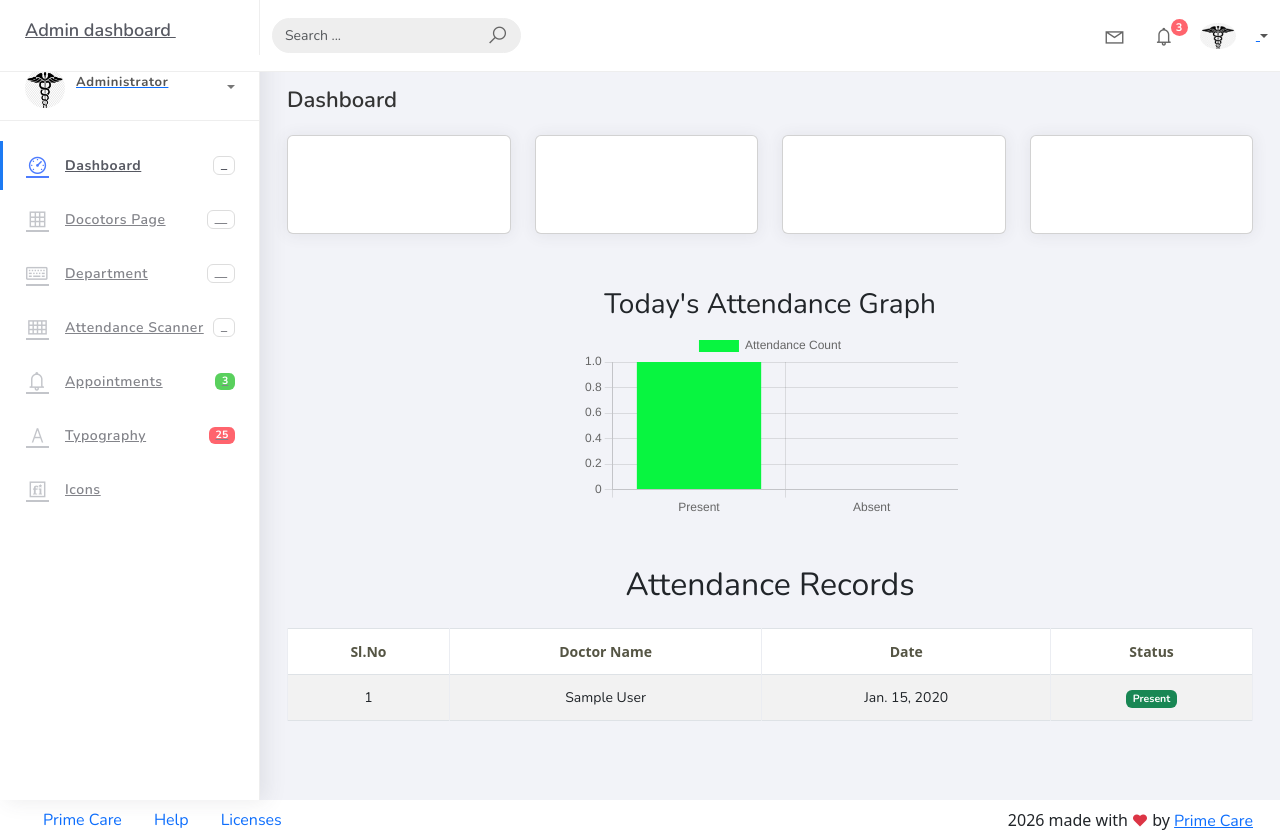
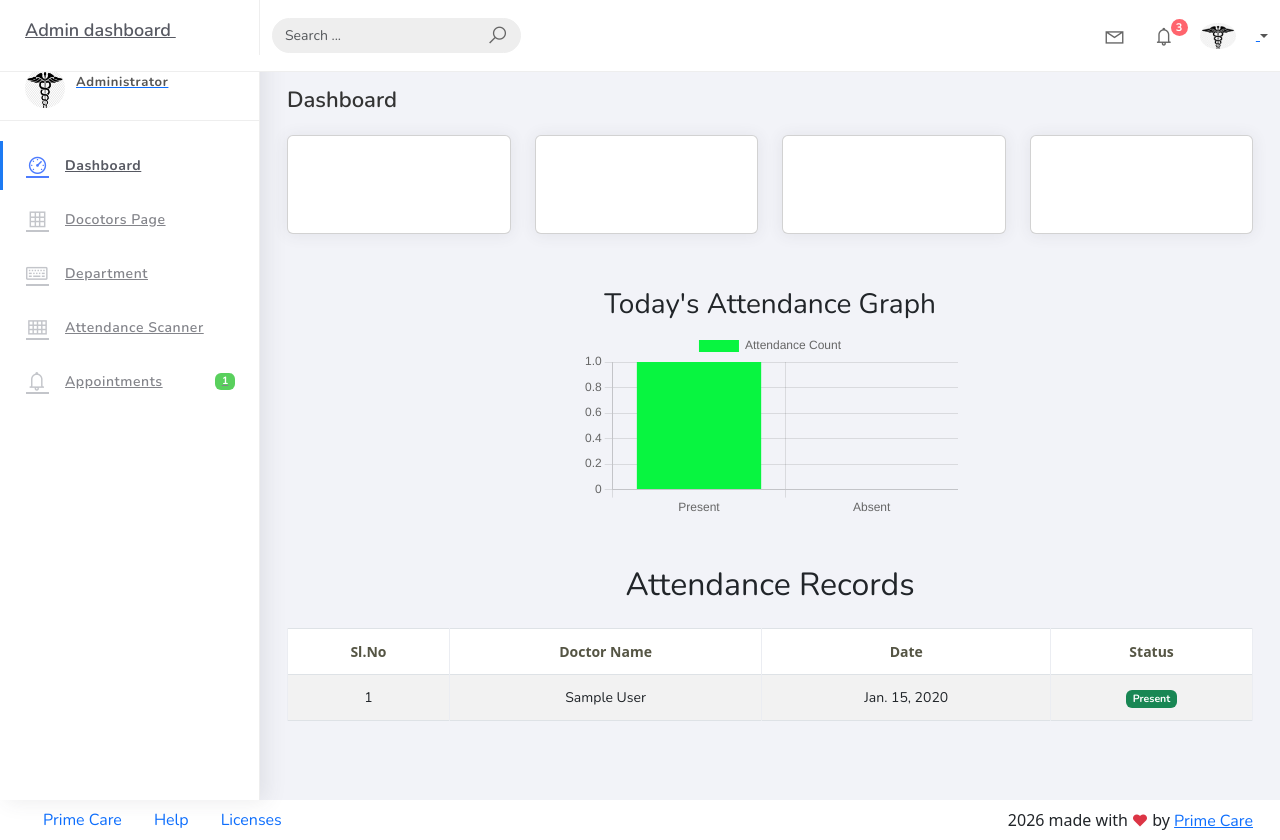
Before and after one commit to EvinFrancis/Hospital-Management-System, a Django app: page /primecare/admin_page/ in a window 1280 px wide. Shown: the top 840 px of the page. Run offline with Django 5.2, Linux system fonts and the light colour scheme; tables that the repository leaves empty hold one stand-in row (values such as "Sample post"); some libraries are stand-ins or nearby versions.

Commit message:
admin page error changes

```diff
--- a/adminapp/templates/index.html
+++ b/adminapp/templates/index.html
@@ -116,13 +116,7 @@
 											<p class="text-muted"></p><a href="profile.html" class="btn btn-rounded btn-danger btn-sm">View Profile</a></div>
 										</div>
 									</li>
-									<div class="dropdown-divider"></div>
-									<a class="dropdown-item" href="#"><i class="ti-user"></i> My Profile</a>
-									<a class="dropdown-item" href="#"></i> My Balance</a>
-									<a class="dropdown-item" href="#"><i class="ti-email"></i> Inbox</a>
-									<div class="dropdown-divider"></div>
-									<a class="dropdown-item" href="#"><i class="ti-settings"></i> Account Setting</a>
-									<div class="dropdown-divider"></div>
+
 									<a class="dropdown-item" href="{% url 'admin_logout' %}"><i class="fa fa-power-off"></i> Logout</a>
 								</ul>
 								<!-- /.dropdown-user -->
@@ -144,35 +138,12 @@
 									<span class="user-level">Administrator
 
 									</span>
-									<span class="caret"></span>
+
 								</span>
 							</a>
 							<div class="clearfix"></div>
 
-							<div class="collapse in" id="collapseExample" aria-expanded="true" style="">
-								<ul class="nav">
-									<li>
-										<a href="#profile">
-											<span class="link-collapse">Dashboard</span>
-										</a>
-									</li>
-									<li>
-										<a href="{% url 'view_doctors' %}">
-											<span class="link-collapse">Doctors</span>
-										</a>
-									</li>
-									<li>
-										<a href="#settings">
-											<span class="link-collapse">Departments</span>
-										</a>
-									</li>
-									<li>
-										<a href="#settings">
-											<span class="link-collapse">Appointments</span>
-										</a>
-									</li>
-								</ul>
-							</div>
+
 						</div>
 					</div>
 					 <ul class="nav">
@@ -181,7 +152,7 @@
 								<i class="la la-dashboard"></i>
 								<p>Dashboard</p>
 
-								<span class="badge badge-count">5</span>
+
 							</a>
 
 						</li>
@@ -189,43 +160,31 @@
 							<a href="{% url 'view_doctors' %}">
 								<i class="la la-table"></i>
 								<p>Docotors Page</p>
-								<span class="badge badge-count">14</span>
+
 							</a>
 						</li>
 						<li class="nav-item">
 							<a href="{% url 'view_departments' %}">
 								<i class="la la-keyboard-o"></i>
 								<p>Department</p>
-								<span class="badge badge-count">50</span>
+
 							</a>
 						</li>
 						<li class="nav-item">
 							<a href=" {% url 'scan_page' %}">
 								<i class="la la-th"></i>
-								<p>Attendance Scanner</p>
-								<span class="badge badge-count">6</span>
+								<p>Attendance Scanner </p>
+
 							</a>
 						</li>
 						<li class="nav-item">
-							<a href="notifications.html">
+							<a href="{% url 'appoinment_list' %}">
 								<i class="la la-bell"></i>
 								<p>Appointments</p>
-								<span class="badge badge-success">3</span>
+								<span class="badge badge-success">{{ appn }}</span>
 							</a>
 						</li>
-						<li class="nav-item">
-							<a href="typography.html">
-								<i class="la la-font"></i>
-								<p>Typography</p>
-								<span class="badge badge-danger">25</span>
-							</a>
-						</li>
-						<li class="nav-item">
-							<a href="icons.html">
-								<i class="la la-fonticons"></i>
-								<p>Icons</p>
-							</a>
-						</li>
+
 
 					</ul>
 					{% comment %} seond option {% endcomment %}
--- a/adminapp/urls.py
+++ b/adminapp/urls.py
@@ -20,6 +20,7 @@ urlpatterns = [
     path('view_department/', views.view_department, name='view_department'),
     path('delete_department/<int:idd>/', views.delete_department, name='delete_department'),
     path('update_department/<int:idd>/', views.update_department, name='update_department'),
+    path('appoinment_list', views.appoinment_list, name='appoinment_list'),
 
 
 ]
--- a/adminapp/views.py
+++ b/adminapp/views.py
@@ -5,6 +5,8 @@ from django.contrib import messages
 
 from django.contrib.auth.models import User
 from adminapp.models import *
+from doctorsapp.models import *
+from userapp.models import *
 from django.core.mail import send_mail
 from django.conf import settings
 import random
@@ -21,12 +23,15 @@ def admin_page(request):
     present = attendances.filter(status='Present').count()
     total = attendances.count()
     absent = total - present
+    appn=appointmentdb.objects.count()
+
 
     return render(request, 'index.html',{'departments':departments,
                                                 'doctor':doctors,
                                                 'attendances': attendances
                                                 ,'present': present,
-        'absent': absent})
+        'absent': absent,
+        'appn':appn})
 
 def admin_loginpage(request):
     return render(request, 'admin_login_page.html')
@@ -113,13 +118,19 @@ def admin_logout(request):
 def view_doctors(request):
     departments = departmentdb.objects.all()
     doctors = doctordb.objects.all()
+    appn=appointmentdb.objects.count()
+
     return render(request,'Doctor_section.html',{'departments':departments,
-                                                'doctors':doctors})
+                                                'doctors':doctors,
+                                                'appn':appn})
 
 #show add doctors
 def doctor_list(request):
     doctors = doctordb.objects.all()
-    return render(request, "view_doctor.html", {"doctors": doctors})
+    appn=appointmentdb.objects.count()
+
+    return render(request, "view_doctor.html", {"doctors": doctors,
+                                                'appn':appn})
 
 #svae doctors
 def save_doctors(request):
@@ -169,7 +180,9 @@ def save_doctors(request):
 
 def view_departments(request):
     departments = departmentdb.objects.all()
-    return render(request,'department_section.html',{'departments':departments})
+    appn=appointmentdb.objects.count()
+    return render(request,'department_section.html',{'departments':departments,
+                                                    'appn':appn})
 
 
 #save deparrtment
@@ -295,3 +308,22 @@ def update_department(request,idd):
 
 
     return render(request, 'edit_department.html', {'department': department})
+
+
+    #appoiment lsit
+from userapp.models import *
+from django.utils import timezone
+
+def appoinment_list(request):
+    appointments = appointmentdb.objects.all().order_by('-date')
+
+    total_appointments = appointments.count()
+
+    today = timezone.now().date()
+
+    return render(request,"ad_appoinments.html",
+    {
+        'appointments': appointments,
+        'total_appointments': total_appointments
+
+    })
```
Also changed, not shown: adminapp/templates/ad_appoinments.html (+89 -0 lines).
